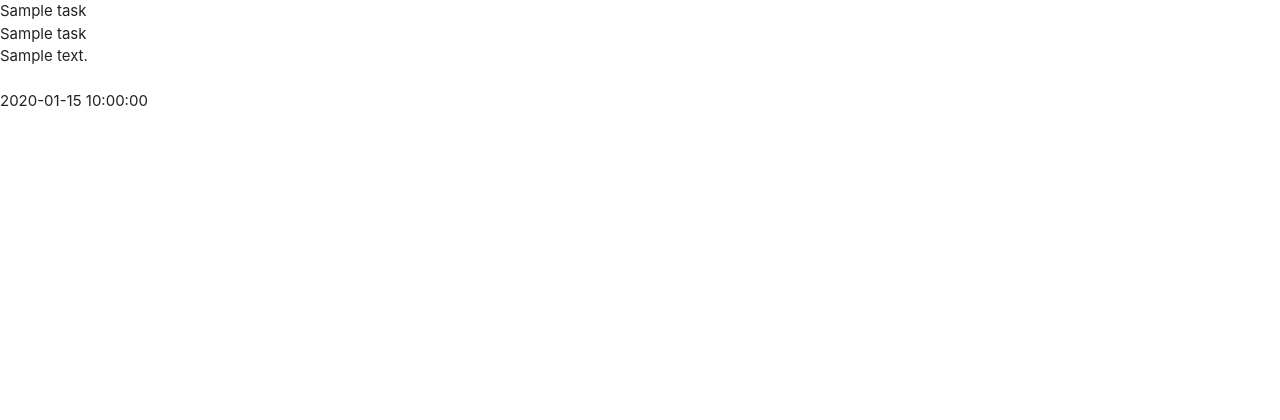
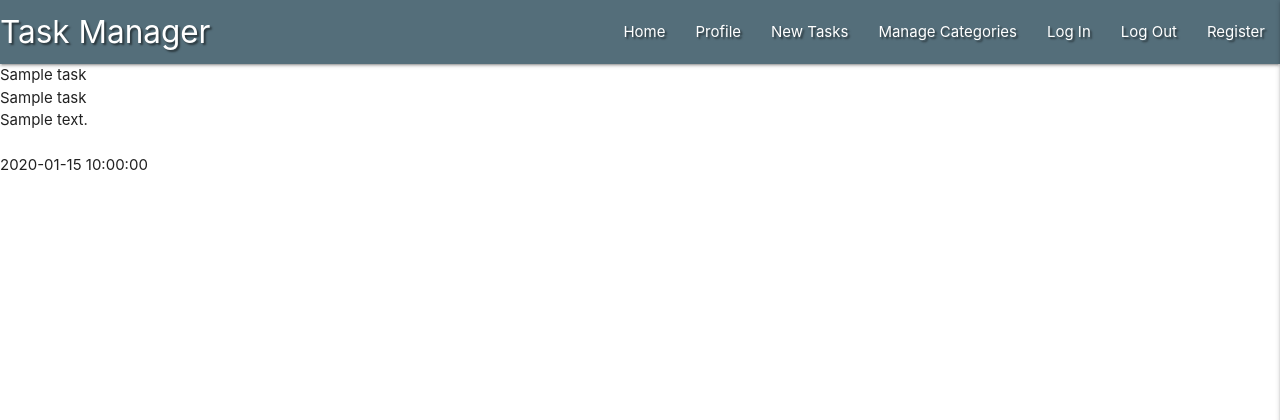
Before and after one commit to mickmccann/task_manager, a Flask app: page / in a window 1280 px wide. Shown: the top 420 px of the page. Run offline with Flask 2, Linux system fonts and the light colour scheme; a database or web service that is not in the repository returns one stand-in record (values such as "Sample title"); some libraries are stand-ins or nearby versions.

Commit message:
Add materialize navbar and sidebar

```diff
--- a/static/css/style.css
+++ b/static/css/style.css
@@ -0,0 +1,3 @@
+.text-shadow {
+    text-shadow: 2px 2px 2px rgba(0, 0, 0, 0.5);
+}
--- a/static/js/script.js
+++ b/static/js/script.js
@@ -0,0 +1,3 @@
+  $(document).ready(function(){
+    $('.sidenav').sidenav({edge: "right"});
+  });
--- a/templates/base.html
+++ b/templates/base.html
@@ -12,7 +12,36 @@
     <title>Task Manager</title>
 </head>
 <body>
+    <header>
+        <!-- Main top navbar -->
+        <nav class="nav-extended text-shadow blue-grey darken-1">
+            <div class="nav-wrapper">
+            <a href="{{ url_for('get_tasks') }}" class="brand-logo">Task Manager</a>
+            <a href="#" data-target="mobile-demo" class="sidenav-trigger right"><i class="fas fa-bars"></i></a>
+            <ul class="right hide-on-med-and-down">
+                <li><a href="{{ url_for('get_tasks') }}">Home</a></li>
+                <li><a href="#">Profile</a></li>
+                <li><a href="#">New Tasks</a></li>
+                <li><a href="#">Manage Categories</a></li>
+                <li><a href="#">Log In</a></li>
+                <li><a href="#">Log Out</a></li>
+                <li><a href="#">Register</a></li>
+            </ul>
+            </div>
+        </nav>
 
+        <!-- Mobile side navbar -->
+        <ul class="sidenav" id="mobile-demo">
+        <li><h4 class="center-align light-blue-text text-darken-4">Task Manager</h4></li>
+        <li><a href="{{ url_for('get_tasks') }}">Home</a></li>
+            <li><a href="#">Profile</a></li>
+            <li><a href="#">New Tasks</a></li>
+            <li><a href="#">Manage Categories</a></li>
+            <li><a href="#">Log In</a></li>
+            <li><a href="#">Log Out</a></li>
+            <li><a href="#">Register</a></li>
+        </ul>
+    </header>
     {% block content %}
     {% endblock %}
 
```
